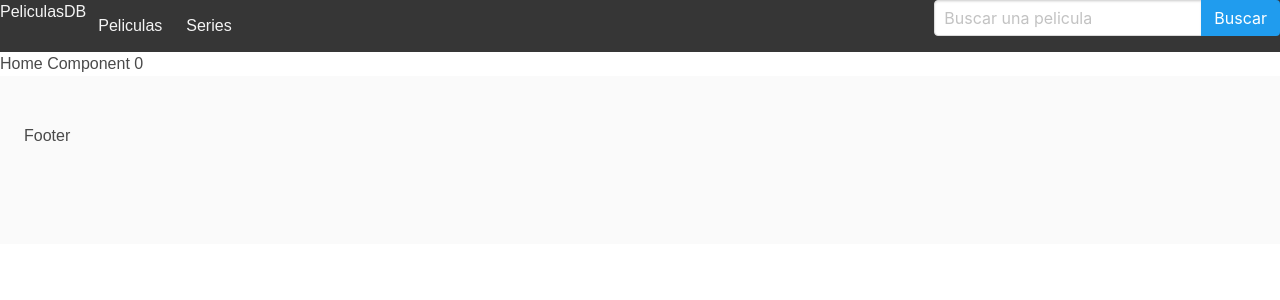
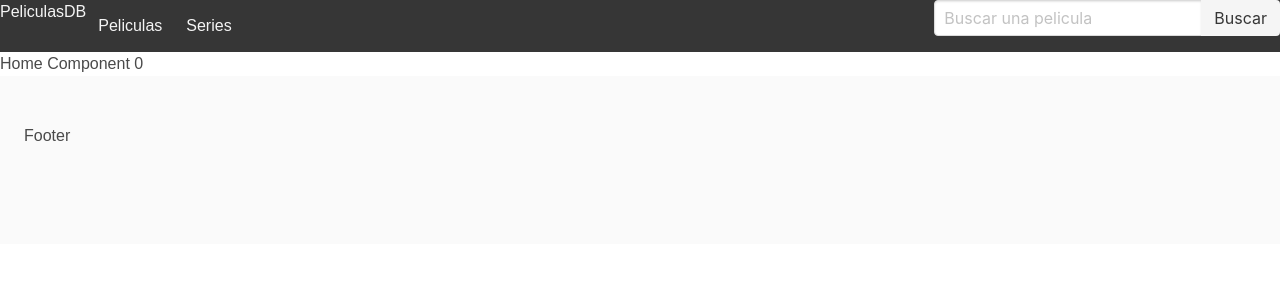
Before and after one commit to jesuswebdev/react-moviedb, a React (Create React App) app: page / in a window 1280 px wide. Shown: the top 300 px of the page. Built offline with nearby package versions, Linux system fonts and the light colour scheme; no server answers.

Commit message:
aux component

```diff
--- /dev/null
+++ b/src/components/Aux.js
@@ -0,0 +1,5 @@
+import React from 'react';
+
+const Aux = props => props.children;
+
+export default Aux;
--- a/src/components/SearchBar.js
+++ b/src/components/SearchBar.js
@@ -29,7 +29,7 @@ class SearchBar extends Component {
                             />
                     </div>
                     <div className="control">
-                        <button className="button is-info">
+                        <button className="button is-light">
                             Buscar
                         </button>
                     </div>
--- a/src/layout/Layout.js
+++ b/src/layout/Layout.js
@@ -1,14 +1,15 @@
 import React from 'react';
+import Aux from './../components/Aux';
 import Footer from '../components/Footer';
 import Header from '../components/Navbar';
 
 const Layout = (props) => {
     return (
-        <div>
+        <Aux>
             <Header />
             {props.children}
             <Footer />
-        </div>
+        </Aux>
     );
 }
 
```
